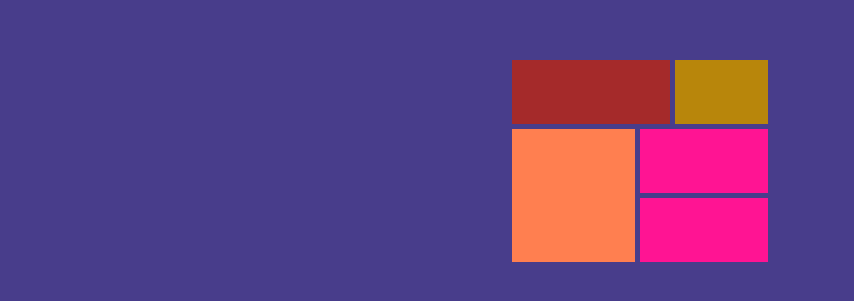
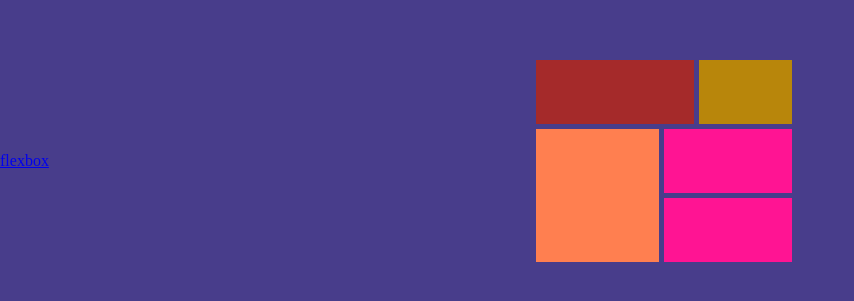
Before and after one commit to MUFTIATBAKARE/Assignments, a plain HTML site: page grid.html in a window 1280 px wide. Shown: the part 239-540 px from the top of the page, without its empty margins (0-854 px from the left). Drawn offline with Linux system fonts and the light colour scheme.

Commit message:
Update grid.html

```diff
--- a/grid.html
+++ b/grid.html
@@ -8,6 +8,14 @@
     <title>Grid-Layout</title>
   </head>
   <body>
+    <header>
+    <nav>
+      <ul>
+        <li><a href="index.html">flexbox</a>
+          </li>
+        </ul>
+        </nav>
+    </header>
     <main>
       <div class="item-a"></div>
       <div  class="item-b"></div>
```
